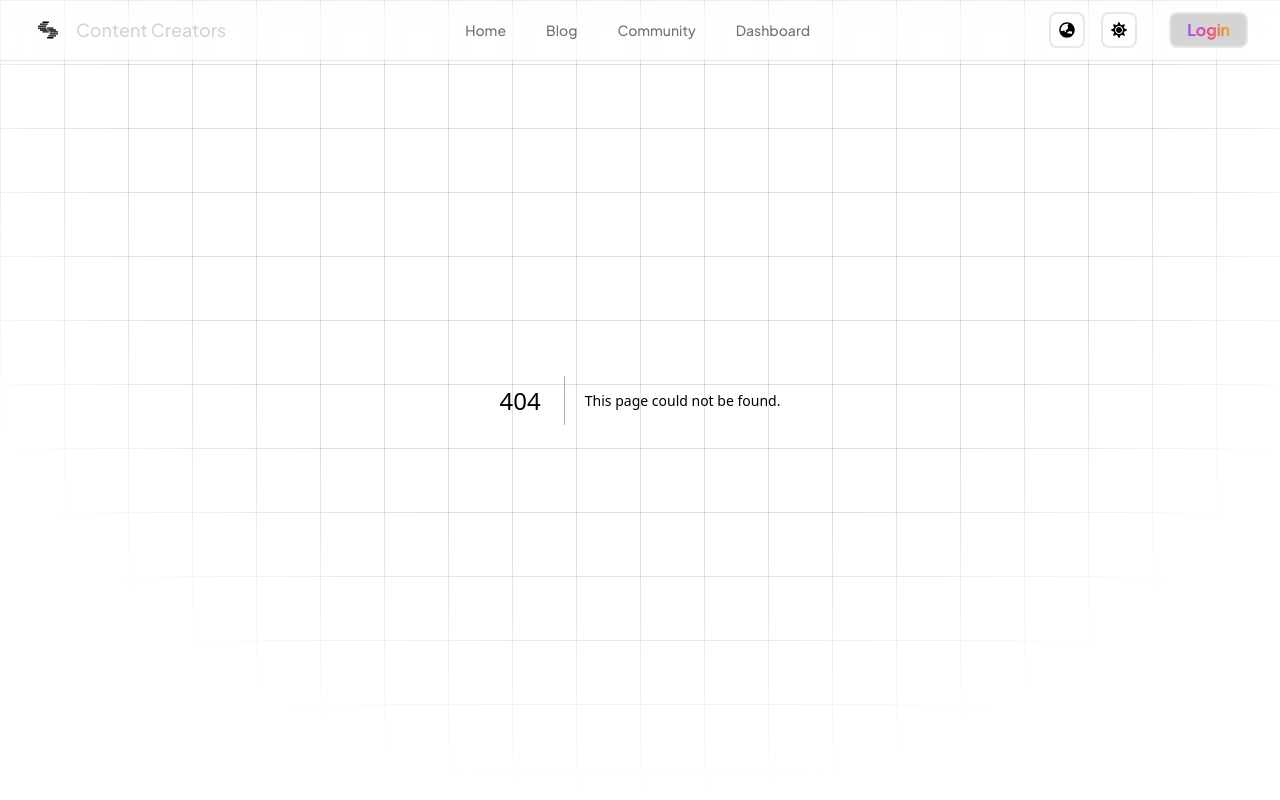
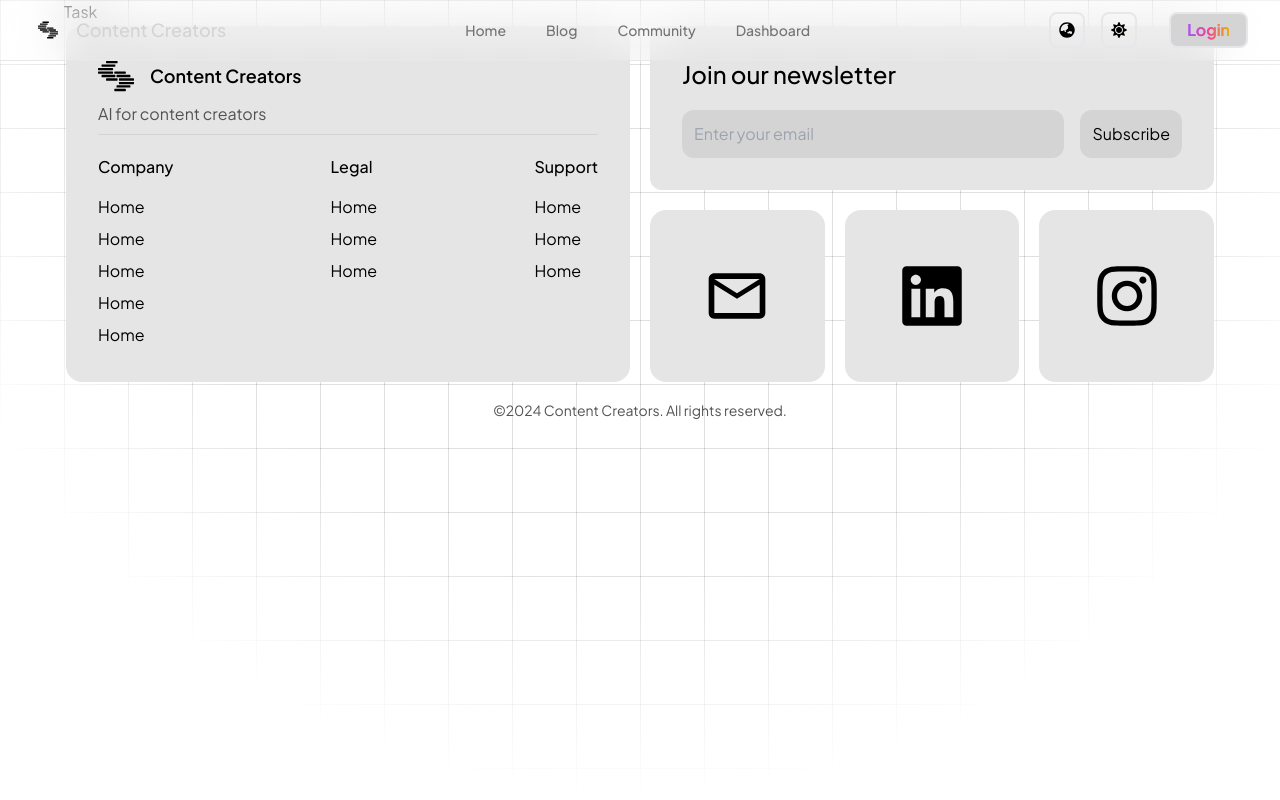
Before and after one commit to satriabahari/creator-pro, a Next.js app: page /dashboard/task in a window 1280 px wide. Before the commit this address had no page. Shown: the top 800 px of the page. Built offline with nearby package versions, Linux system fonts and the light colour scheme.

Commit message:
feat: add task feature

```diff
--- /dev/null
+++ b/src/app/dashboard/task/page.tsx
@@ -0,0 +1,9 @@
+import React from 'react'
+
+const Task = () => {
+  return (
+    <div>Task</div>
+  )
+}
+
+export default Task
```
